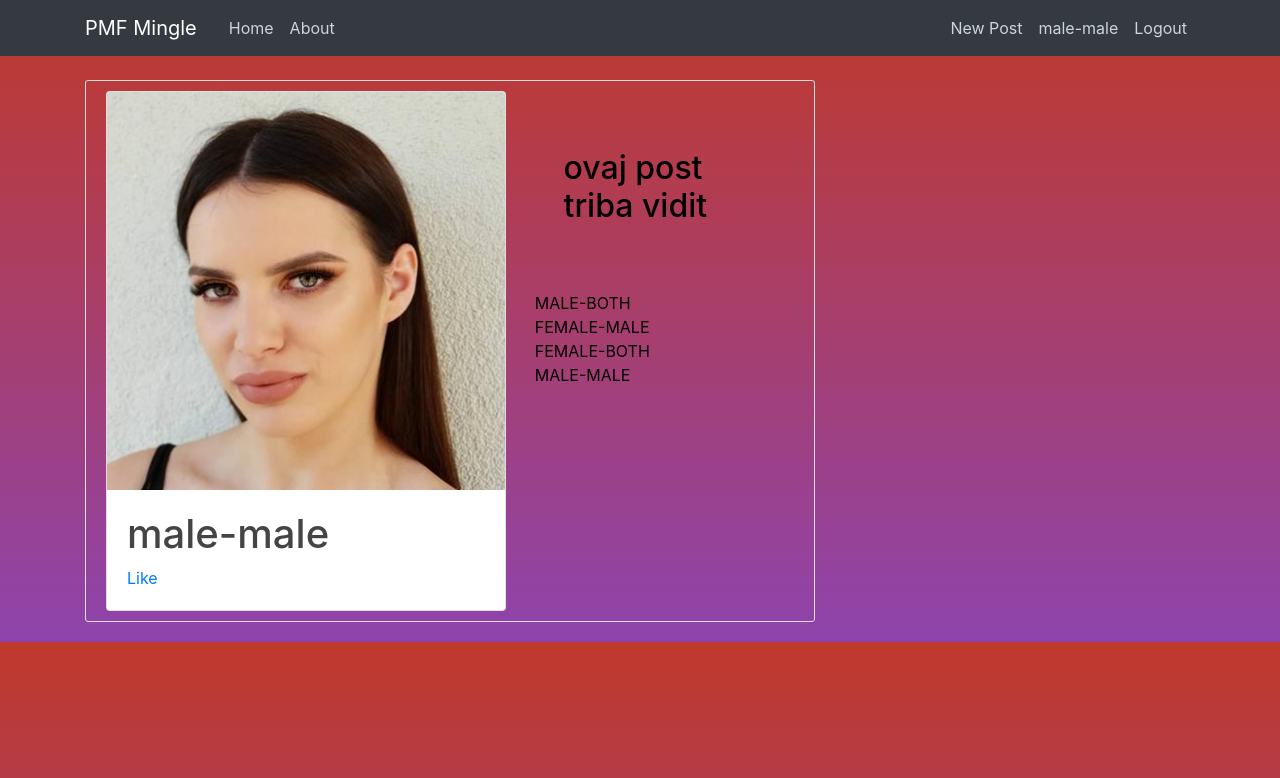
After one commit to cagaljfilipa/PMF-Mingle, a Flask app: page /account/7 in a window 1280 px wide. The commit adds this page. Shown: the top 778 px of the page. Run offline with Flask 2, Linux system fonts and the light colour scheme; a user stored in the database is signed in; data comes from the database, SQL or seed files in the repository; both versions use the stored data as it was after the commit; some libraries are stand-ins or nearby versions.

Commit message:
dodan user_account, like button

```diff
--- a/datingapp/__init__.py
+++ b/datingapp/__init__.py
@@ -4,6 +4,7 @@ from flask_sqlalchemy import SQLAlchemy
 from flask_bcrypt import Bcrypt
 from flask_login import LoginManager
 from flask_mail import Mail
+
 
 
 app = Flask(__name__)
@@ -21,4 +22,5 @@ app.config['MAIL_USERNAME'] = os.environ.get('EMAIL_USER')
 app.config['MAIL_PASSWORD'] = os.environ.get('EMAIL_PASS')
 mail = Mail(app)
 
+
 from datingapp import routes
--- a/datingapp/forms.py
+++ b/datingapp/forms.py
@@ -57,6 +57,7 @@ class UpdateAccountForm(FlaskForm):
             if user:
                 raise ValidationError('That email is taken. Please choose a different one.')
 
+
 class PostForm(FlaskForm):
     title = StringField('Title', validators=[DataRequired()])
     content = TextAreaField('Content', validators=[DataRequired()])
--- a/datingapp/models.py
+++ b/datingapp/models.py
@@ -20,6 +20,26 @@ class User(db.Model, UserMixin):
     preference = db.Column(db.String(20), nullable=False)
     posts = db.relationship('Post', backref='author', lazy=True)
 
+    liked = db.relationship(
+        'PostLike',
+        foreign_keys='PostLike.user_id',
+        backref='user', lazy='dynamic')
+
+    def like_post(self, post):
+        if not self.has_liked_post(post):
+            like = PostLike(user_id=self.id, post_id=post.id)
+            db.session.add(like)
+
+    def unlike_post(self, post):
+        if self.has_liked_post(post):
+            PostLike.query.filter_by(
+                user_id=self.id,
+                post_id=post.id).delete()
+
+    def has_liked_post(self, post):
+        return PostLike.query.filter(
+            PostLike.user_id == self.id,
+            PostLike.post_id == post.id).count() > 0
 
 
     def get_reset_token(self, expires_sec=1800):
@@ -40,6 +60,7 @@ class User(db.Model, UserMixin):
         return f"User('{self.username}','{self.email}','{self.image_file}', '{self.gender}', '{self.preference}')"
 
 
+
 class Post(db.Model):
     id = db.Column(db.Integer, primary_key=True)
     title = db.Column(db.String(100), nullable=False)
@@ -47,6 +68,19 @@ class Post(db.Model):
                             default=datetime.utcnow)
     content = db.Column(db.Text, nullable=False)
     user_id = db.Column(db.Integer, db.ForeignKey('user.id'), nullable=False)
+    likes = db.relationship('PostLike', backref='post', lazy='dynamic')
+
 
     def __repr__(self):
         return f"Post('{self.title}','{self.date_posted}')"
+
+class PostLike(db.Model):
+    __tablename__ = 'post_like'
+    id = db.Column(db.Integer, primary_key=True)
+    user_id = db.Column(db.Integer, db.ForeignKey('user.id'))
+    post_id = db.Column(db.Integer, db.ForeignKey('post.id'))
+
+likers = db.Table('likers',
+    db.Column('liker_id', db.Integer, db.ForeignKey('post.id')),
+    db.Column('liked_id', db.Integer, db.ForeignKey('post.id'))
+)
--- a/datingapp/routes.py
+++ b/datingapp/routes.py
@@ -11,8 +11,6 @@ from flask_mail import Message
 
 
 
-
-posts = None
 @app.route("/")
 @app.route("/home")
 def home():
@@ -73,7 +71,6 @@ def login():
 
 @app.route("/logout")
 def logout():
-    posts = None
     logout_user()
     return redirect(url_for('home'))
 
@@ -85,7 +82,7 @@ def save_picture(form_picture):
     picture_path = os.path.join(app.root_path, 'static/profile_pics', picture_fn)
 
     #Pillow package za smanjit sliku
-    output_size = (125,125)
+    output_size = (400,400)
     i = Image.open(form_picture)
     i.thumbnail(output_size)
 
@@ -112,6 +109,9 @@ def account():
     image_file = url_for('static', filename='profile_pics/' + current_user.image_file)
     return render_template('account.html', title='Account', image_file=image_file, form=form)
 
+
+
+
 @app.route("/post/new",  methods=['GET', 'POST'])
 @login_required
 def new_post():
@@ -128,6 +128,23 @@ def new_post():
 def post(post_id):
     post = Post.query.get_or_404(post_id)
     return render_template('post.html', title=post.title, post=post)
+
+@app.route("/account/<int:post_id>")
+def user_account(post_id):
+    post = Post.query.get_or_404(post_id)
+    return render_template('user_account.html', title=post.title, post=post)
+
+@app.route('/like/<int:post_id>/<action>')
+@login_required
+def like_action(post_id, action):
+    post = Post.query.filter_by(id=post_id).first_or_404()
+    if action == 'like':
+        current_user.like_post(post)
+        db.session.commit()
+    if action == 'unlike':
+        current_user.unlike_post(post)
+        db.session.commit()
+    return redirect(request.referrer)
 
 @app.route("/post/<int:post_id>/update",  methods=['GET', 'POST'])
 @login_required
--- a/datingapp/templates/layout.html
+++ b/datingapp/templates/layout.html
@@ -9,6 +9,11 @@
     <link rel="stylesheet" href="https://maxcdn.bootstrapcdn.com/bootstrap/4.0.0/css/bootstrap.min.css" integrity="sha384-Gn5384xqQ1aoWXA+058RXPxPg6fy4IWvTNh0E263XmFcJlSAwiGgFAW/dAiS6JXm" crossorigin="anonymous">
 
     <link rel="stylesheet" type="text/css" href="{{ url_for('static', filename='main.css') }}">
+
+    <!--Za chat-->
+    <script type="text/javascript" src="https://cdnjs.cloudflare.com/ajax/libs/socket.io/1.4.8/socket.io.min.js"></script>
+    <script src="https://ajax.googleapis.com/ajax/libs/jquery/2.2.4/jquery.min.js"></script>
+
 
     {% if title %}
         <title>PMF Mingle - {{ title }}</title>
--- a/datingapp/templates/login.html
+++ b/datingapp/templates/login.html
@@ -41,8 +41,8 @@
     </div>
   </form>
 </div>
-<div class="border-top pt-3">
-  <small class="text-muted">
+<div class="border-top pt-3 mb-4" style="background-color: white; border-radius: 5px;">
+  <small  class="text-muted ml-4">
     Need An Account?
     <a class="ml-2" href="{{ url_for('register') }}">Sign Up Now</a>
   </small>
--- a/datingapp/templates/register.html
+++ b/datingapp/templates/register.html
@@ -83,8 +83,8 @@
     </div>
   </form>
 </div>
-<div class="border-top pt-3">
-  <small class="text-muted">
+<div class="border-top pt-3 mb-4" style="background-color: whitesmoke; border-radius: 5px;">
+  <small  class="text-muted ml-4">
     Already Have An Account?
     <a class="ml-2" href="{{ url_for('login') }}">Sign In</a>
   </small>
--- /dev/null
+++ b/datingapp/templates/user_account.html
@@ -0,0 +1,24 @@
+{% extends "layout.html" %}
+{% block content %}
+  <article class="media content-section" style="background-color: transparent;">
+  <div class="card" style="width: 25rem;">
+    <img class="card-img-top" src="{{ url_for('static', filename='profile_pics/' + post.author.image_file) }}" alt="Card image cap">
+    <div class="card-body">
+        <h1 class="card-text" style="color: black-50;">
+            {{ post.author.username }}
+        </h1>
+        {% if current_user.has_liked_post(post) %}
+        <a href="{{ url_for('like_action', post_id=post.id, action='unlike') }}">Unlike</a>
+        {% else %}
+        <a href="{{ url_for('like_action', post_id=post.id, action='like') }}">Like</a>
+        {% endif %}
+    </div>
+  </div>
+  <div class="media-body">
+    <h2 class="article-title" style="padding-left: 20%; padding-top: 20%; padding-right: 20%; color: black">{{ post.title }}</h2>
+    <p class="article-content" style="padding-left: 10%; padding-top: 20%; color: black">{{ post.content }}</p>
+
+  </div>
+</article>
+
+{% endblock content %}
--- a/run.py
+++ b/run.py
@@ -1,4 +1,6 @@
 from datingapp import app
+
 
 if __name__ == '__main__':
     app.run(debug=True)
+    #socketio.run(app, debug=True)
```
Also changed, not shown: datingapp/templates/home.html (+4 -4 lines), testbaze.py (deleted, +0 -7 lines), datingapp/site.db, datingapp/static/main.css (line endings or trailing spaces), datingapp/static/profile_pics/2c7a7148aebe8b86.jpg (added), datingapp/static/profile_pics/c703cfab0e98bcab.jpg (added), datingapp/static/profile_pics/da56e5ae327b593d.jpg (added).
